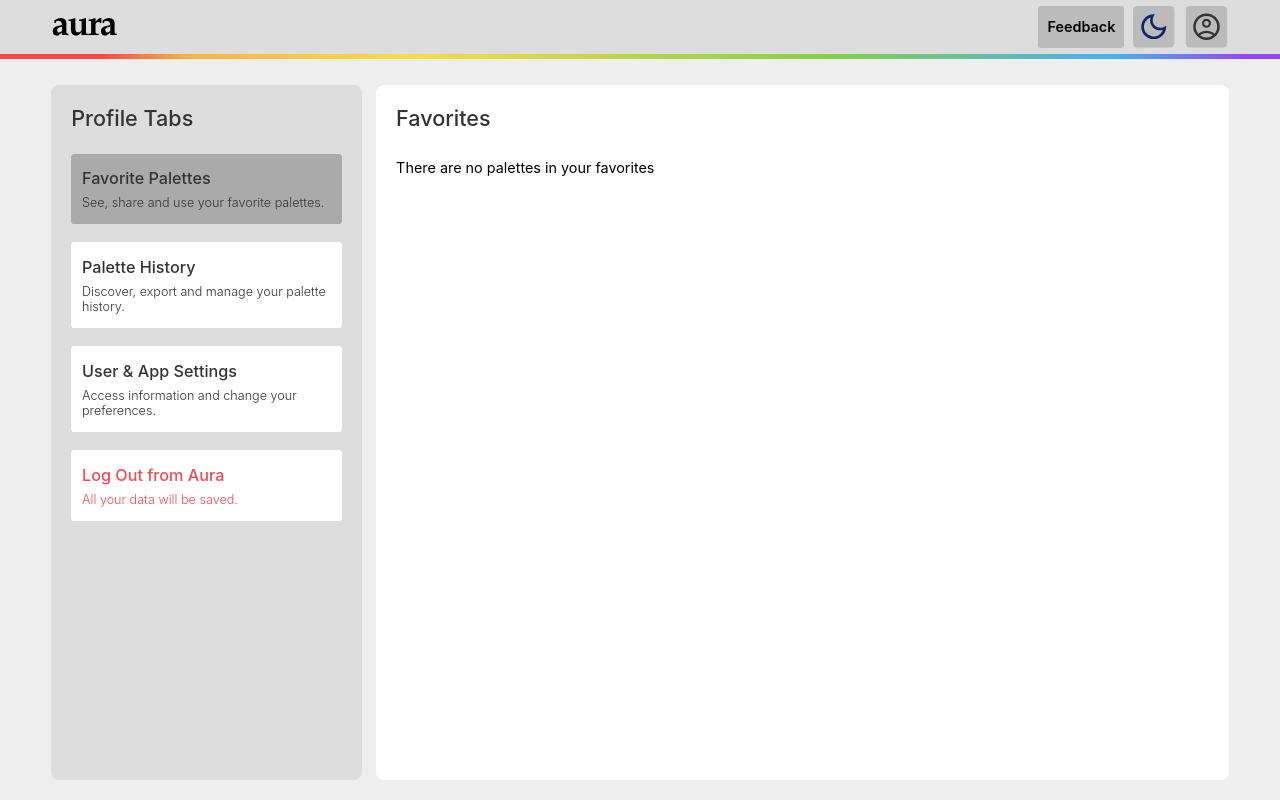
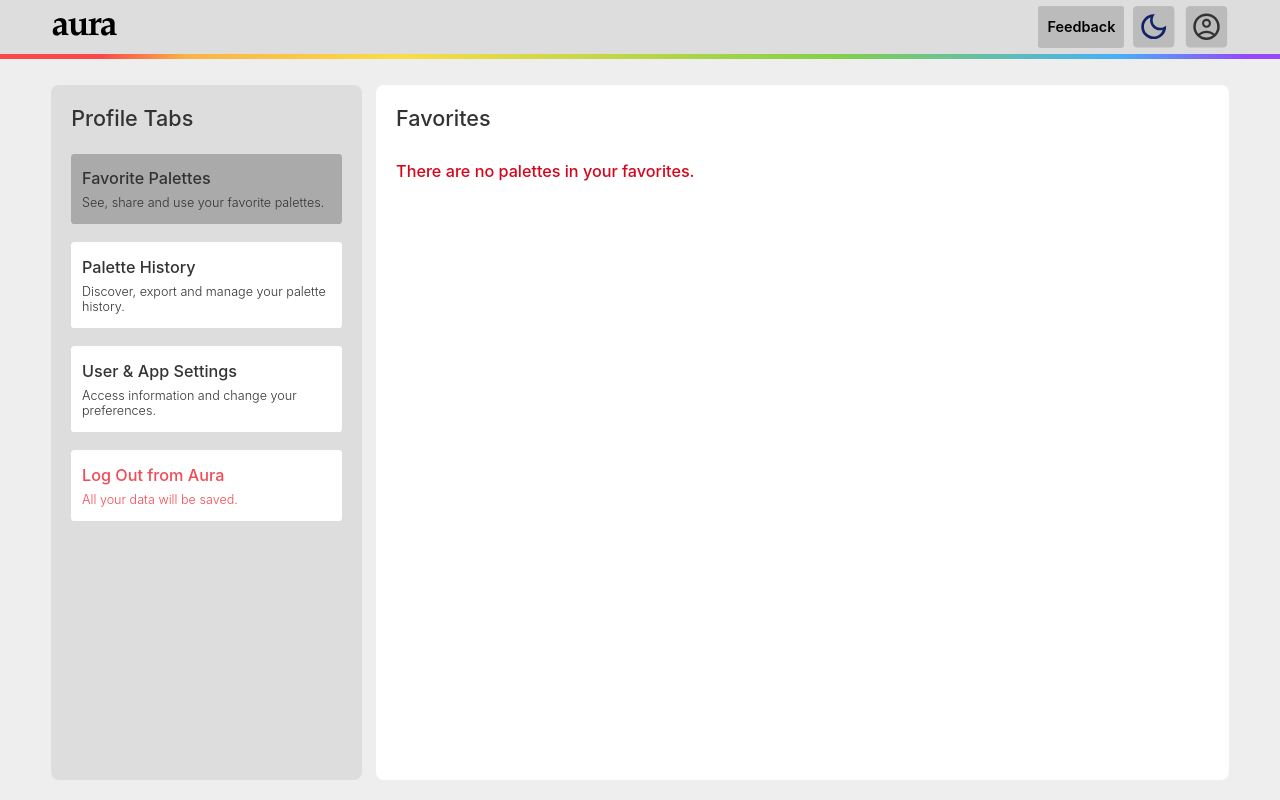
Before and after one commit to solomonNSI/AuraPalette, a React app in the folder aura-palette/: page /profile in a window 1280 px wide. Built offline with nearby package versions, Linux system fonts and the light colour scheme; no server answers.

Commit message:
Error messages style

```diff
--- a/aura-palette/src/Views/ProfileView/Profile.js
+++ b/aura-palette/src/Views/ProfileView/Profile.js
@@ -105,7 +105,7 @@ const Profile = ({ DarkMode, setIsDarkMode }) => {
       var palettes2 = [];
       var queries = [];
       if (!favorites || favorites.length === 0) {
-        return (<p>There are no palettes in your favorites</p>);
+        return (<p id="noWarning">There are no palettes in your favorites.</p>);
       }
       var p_list = favorites['favorites']
 
@@ -135,7 +135,7 @@ const Profile = ({ DarkMode, setIsDarkMode }) => {
         var queries = [];
 
         if (!history || history.length === 0) {
-            return (<p>There are no palettes in your history</p>);
+            return (<p id="noWarning" className = {DarkMode}>There are no palettes in your history.</p>);
         }
 
         var p_list = history['history']
--- a/aura-palette/src/Views/ProfileView/style.js
+++ b/aura-palette/src/Views/ProfileView/style.js
@@ -141,6 +141,13 @@ export const SettingsBackground = styled.div`
   border-radius: 8px;
   padding: 20px;
   overflow: auto;
+
+  #noWarning {
+    color: #d5051c;
+    font-size: 18px;
+    font-weight: 500;
+
+  }
 
   @media screen and (max-width: 900px) {
     width: 90%;
```
